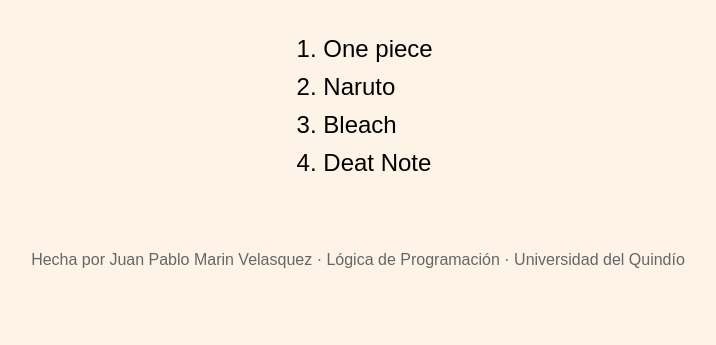
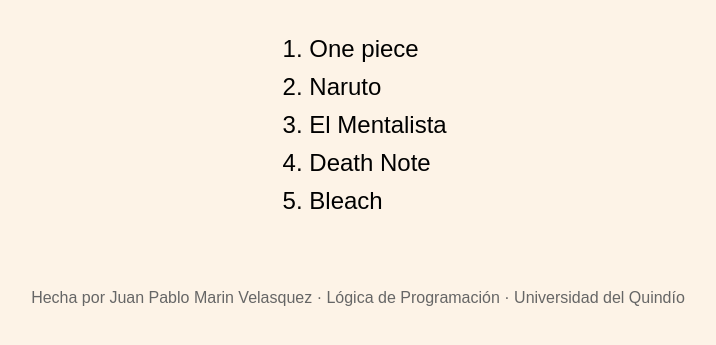
Before and after one commit to juanpmarinv1-lang/Juanp-Logica, a plain HTML site: page index.html in a window 1280 px wide. Shown: the part 127-472 px from the top of the page, without its empty margins (282-998 px from the left). Drawn offline with Linux system fonts and the light colour scheme.

Commit message:
Update index.html

```diff
--- a/index.html
+++ b/index.html
@@ -17,8 +17,9 @@
   <ol>
     <li>One piece</li>
     <li>Naruto</li>
-    <li>Bleach</li>
-    <li>Deat Note</li>
+    <li>El Mentalista</li>
+    <li>Death Note</li>
+     <li>Bleach</li>
   </ol>
   <footer>Hecha por Juan Pablo Marin Velasquez · Lógica de Programación · Universidad del Quindío</footer>
 </body>
```
